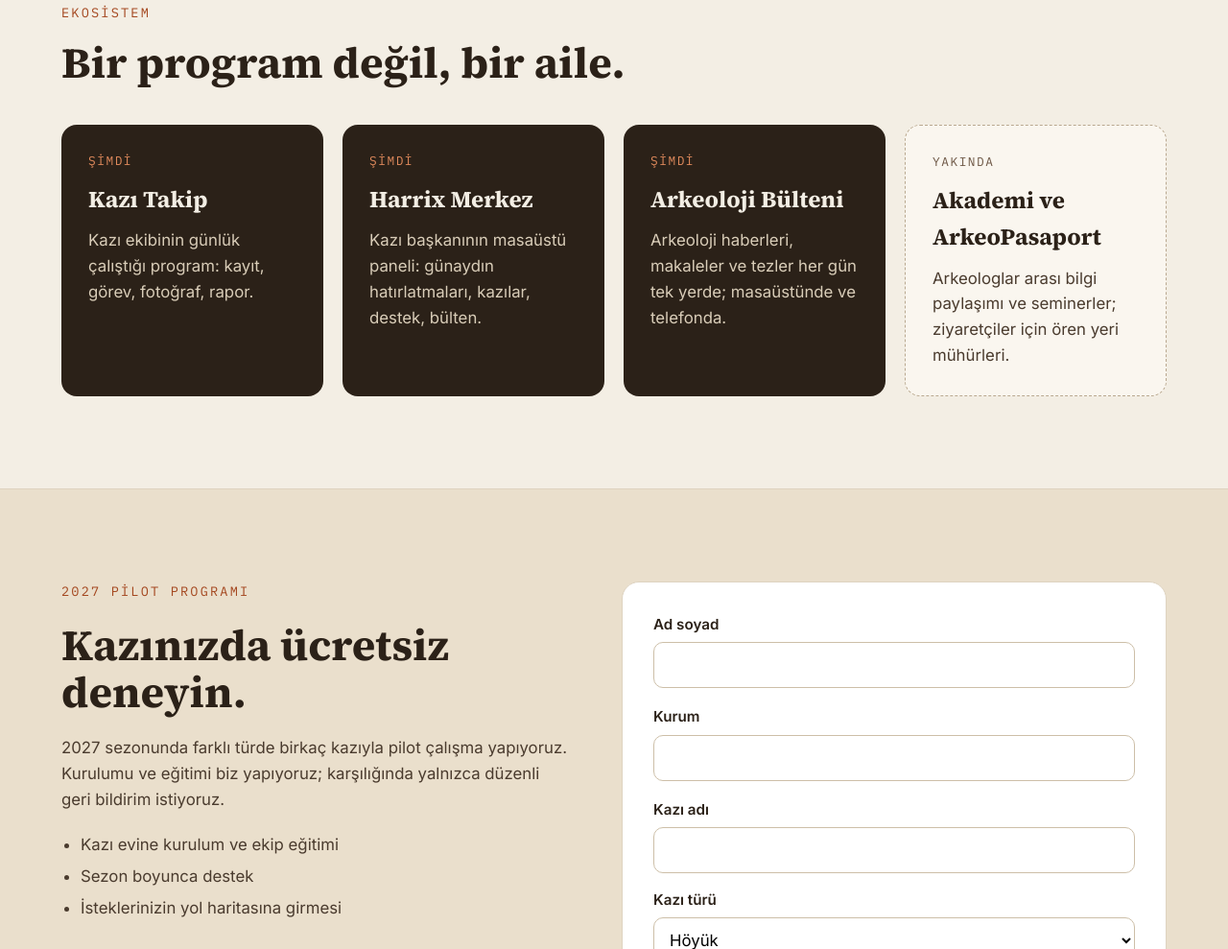
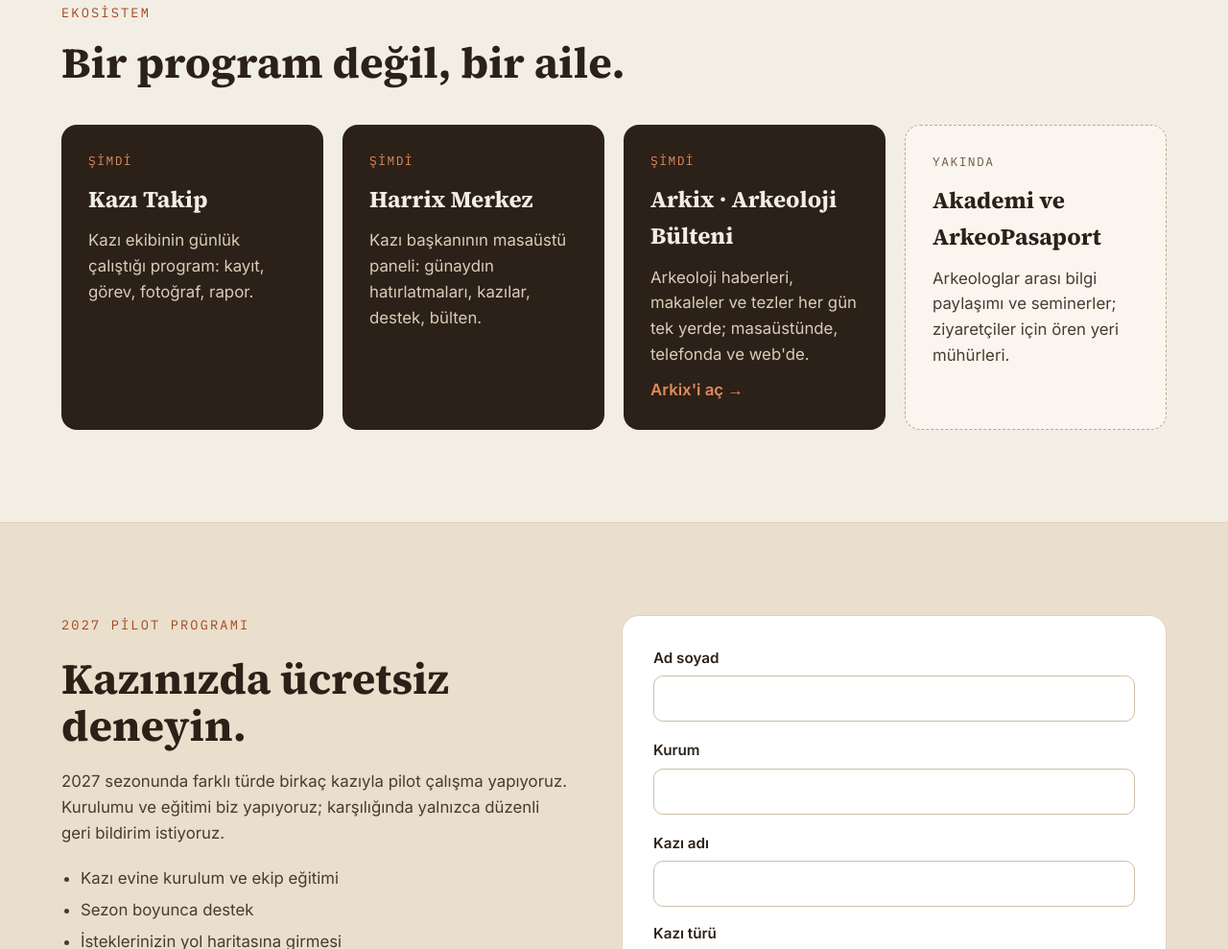
Before and after one commit to bgrylmz17/harrix, a plain HTML site: page index.html in a window 1280 px wide. Shown: the part 4445-5434 px from the top of the page at 96% size. Drawn offline with Linux system fonts and the light colour scheme.

Commit message:
AdSense doğrulaması ve Arkix bağlantısı (index.html)

```diff
--- a/index.html
+++ b/index.html
@@ -9,6 +9,7 @@
 <meta property="og:description" content="Toprak unutmaz. Harrix kaydeder. Arkeolojik kazılar için kayıt ve yönetim sistemi.">
 <meta property="og:type" content="website">
 <meta property="og:image" content="img/harrix-logo.png">
+<meta name="google-adsense-account" content="ca-pub-2036956501293604">
 <link rel="icon" type="image/png" href="img/favicon.png">
 <link rel="apple-touch-icon" href="img/favicon.png">
 <link rel="preconnect" href="https://fonts.googleapis.com">
@@ -209,8 +210,9 @@ details summary::-webkit-details-marker{display:none}
 </div>
 <div style="padding: 28px; border-radius: 16px; background-color: #2B2118; color: #F3EEE4; display: flex; flex-direction: column; gap: 10px">
 <div style="font-family: 'IBM Plex Mono', monospace; font-size: 0.8rem; letter-spacing: 0.12em; color: #E08A5C">ŞİMDİ</div>
-<h3 style="margin: 0; font-family: 'Source Serif 4', Georgia, serif; font-size: 1.5rem">Arkeoloji Bülteni</h3>
-<p style="margin: 0; color: #D9CDB8">Arkeoloji haberleri, makaleler ve tezler her gün tek yerde; masaüstünde ve telefonda.</p>
+<h3 style="margin: 0; font-family: 'Source Serif 4', Georgia, serif; font-size: 1.5rem">Arkix · Arkeoloji Bülteni</h3>
+<p style="margin: 0; color: #D9CDB8">Arkeoloji haberleri, makaleler ve tezler her gün tek yerde; masaüstünde, telefonda ve web'de.</p>
+<a href="https://arkix.harrixapp.com/" style="color: #E08A5C; font-weight: 600; text-decoration: none">Arkix'i aç →</a>
 </div>
 <div style="padding: 28px; border-radius: 16px; background-color: #FAF6EF; border: 1.5px dashed #B9A88F; display: flex; flex-direction: column; gap: 10px">
 <div style="font-family: 'IBM Plex Mono', monospace; font-size: 0.8rem; letter-spacing: 0.12em; color: #6E5846">YAKINDA</div>
```
